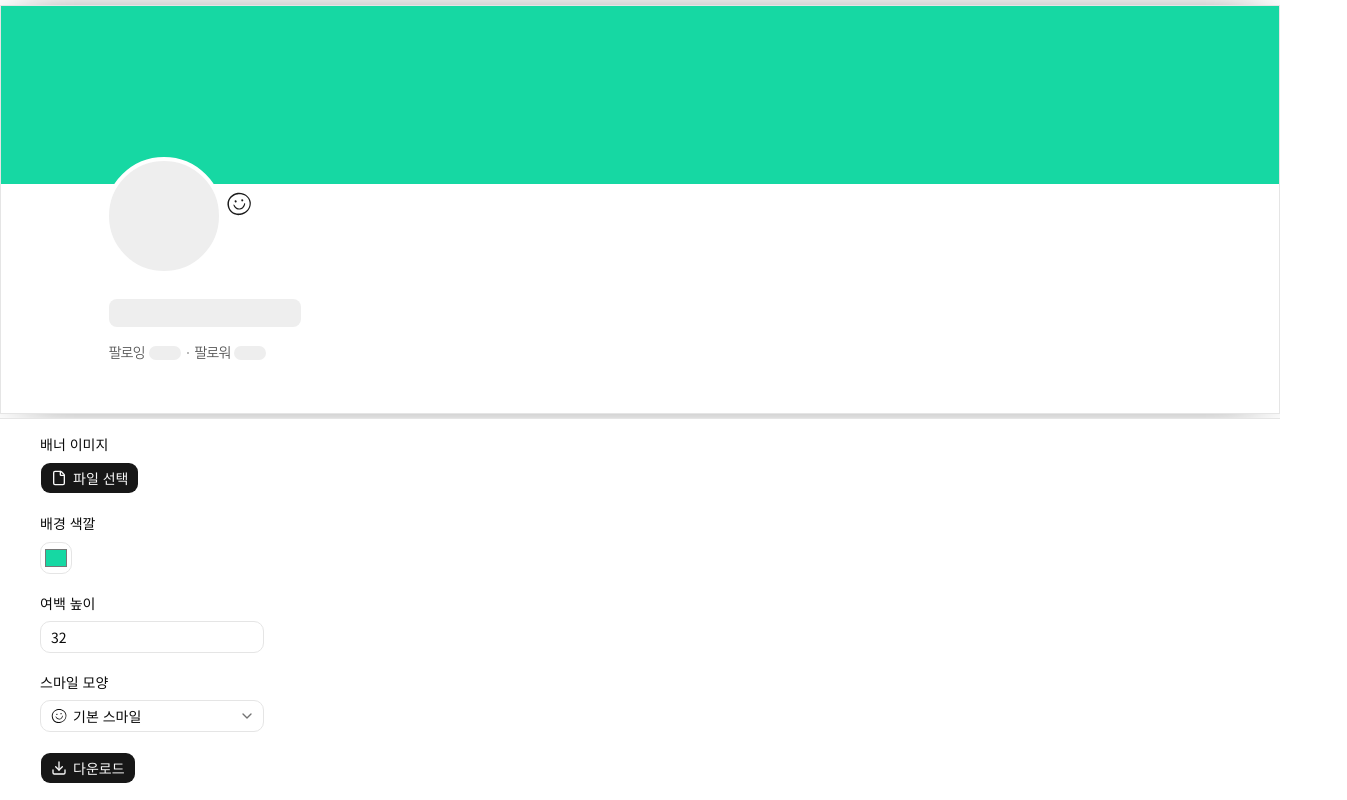
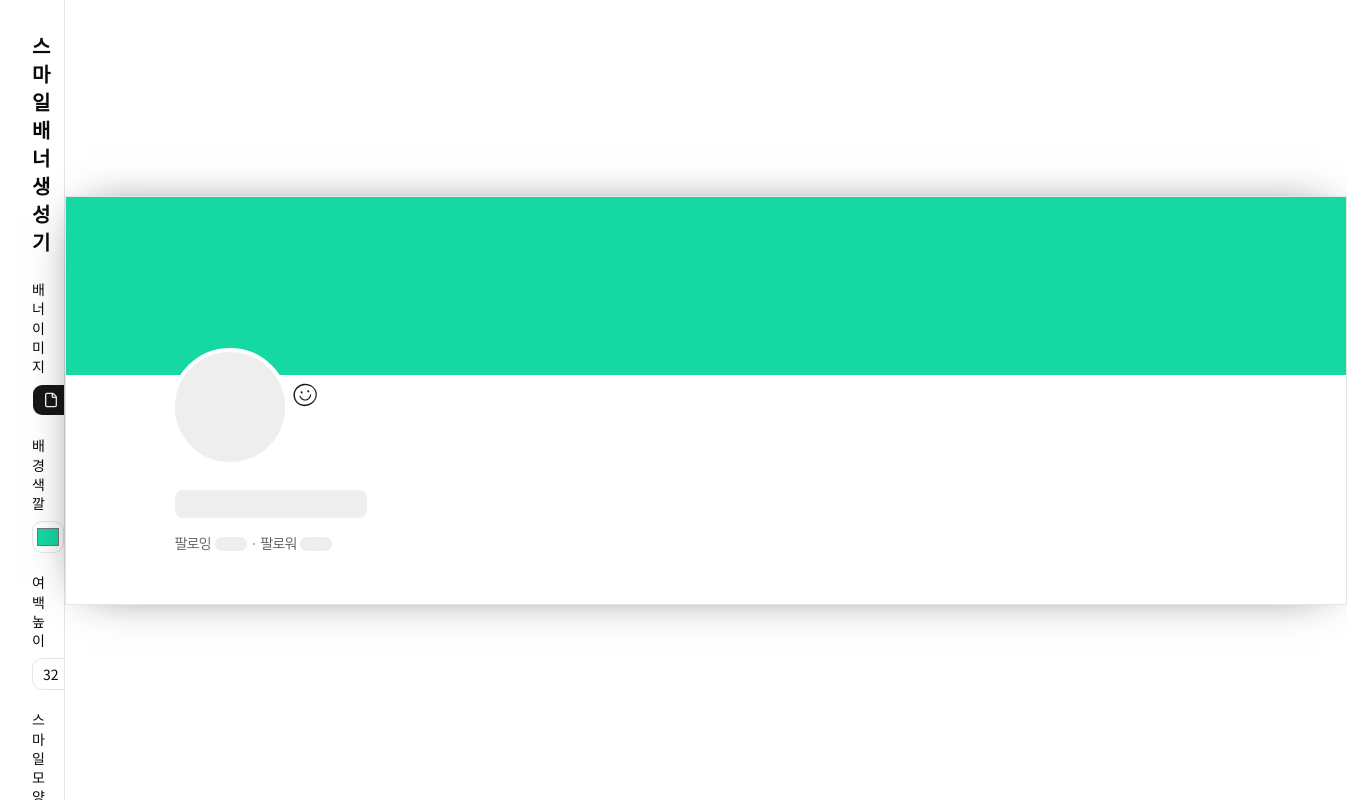
Before and after one commit to idiotf/smile-banner, a Next.js app: page / in a window 1280 px wide. Shown: the whole page, 1347 px wide, since content can reach past the window. Built offline with nearby package versions, Linux system fonts and the light colour scheme.

Commit message:
design: move options and add title

```diff
--- a/app/page.tsx
+++ b/app/page.tsx
@@ -90,18 +90,9 @@ export default function Page() {
   }, [handleFileList])
 
   return (
-    <main className='flex h-dvh flex-col'>
-      <div className='flex flex-1 items-center justify-center'>
-        <div className='box-content w-7xl overflow-hidden border shadow-[0_0_48px_-24px]'>
-          <ProfilePreview
-            bgUrl={fileUrl}
-            backgroundColor={backgroundColor}
-            spaceHeight={spaceHeight}
-            selectedIconHtml={selectedIconPathHtml.content}
-          />
-        </div>
-      </div>
-      <div className='overflow-auto border-t bg-background p-4'>
+    <main className='flex h-dvh'>
+      <div className='w-xs overflow-auto border-r bg-background p-8'>
+        <h1 className='mb-6 text-xl font-semibold'>스마일 배너 생성기</h1>
         <BannerOptions
           backgroundColor={backgroundColor}
           spaceHeight={spaceHeight}
@@ -115,6 +106,16 @@ export default function Page() {
           error={error}
         />
       </div>
+      <div className='flex flex-1 items-center justify-center'>
+        <div className='box-content w-7xl overflow-hidden border shadow-[0_0_48px_-24px]'>
+          <ProfilePreview
+            bgUrl={fileUrl}
+            backgroundColor={backgroundColor}
+            spaceHeight={spaceHeight}
+            selectedIconHtml={selectedIconPathHtml.content}
+          />
+        </div>
+      </div>
     </main>
   )
 }
--- a/components/banner-options.tsx
+++ b/components/banner-options.tsx
@@ -31,7 +31,9 @@ export type FieldType =
   'image' | 'backgroundColor' | 'spaceHeight' | 'selectedIcon'
 export type FieldErrors = { [K in FieldType]?: string }
 
-export interface BannerOptionsProps {
+export interface BannerOptionsProps extends React.ComponentProps<
+  typeof FieldGroup
+> {
   backgroundColor: string
   spaceHeight: number
   selectedIcon: PathType
@@ -55,6 +57,7 @@ export function BannerOptions({
   onGenerate,
   fieldErrors = {},
   error,
+  ...props
 }: BannerOptionsProps) {
   const handleColorChange = useCallback(
     (event: ChangeEvent<HTMLInputElement>) => {
@@ -64,7 +67,7 @@ export function BannerOptions({
   )
 
   return (
-    <FieldGroup className='mx-auto max-w-300'>
+    <FieldGroup {...props}>
       <Field data-invalid={!!fieldErrors.image}>
         <FieldLabel>배너 이미지</FieldLabel>
         <FileButtonWithLabel onFileSelect={onFileSelect} className='w-min!' />
```
